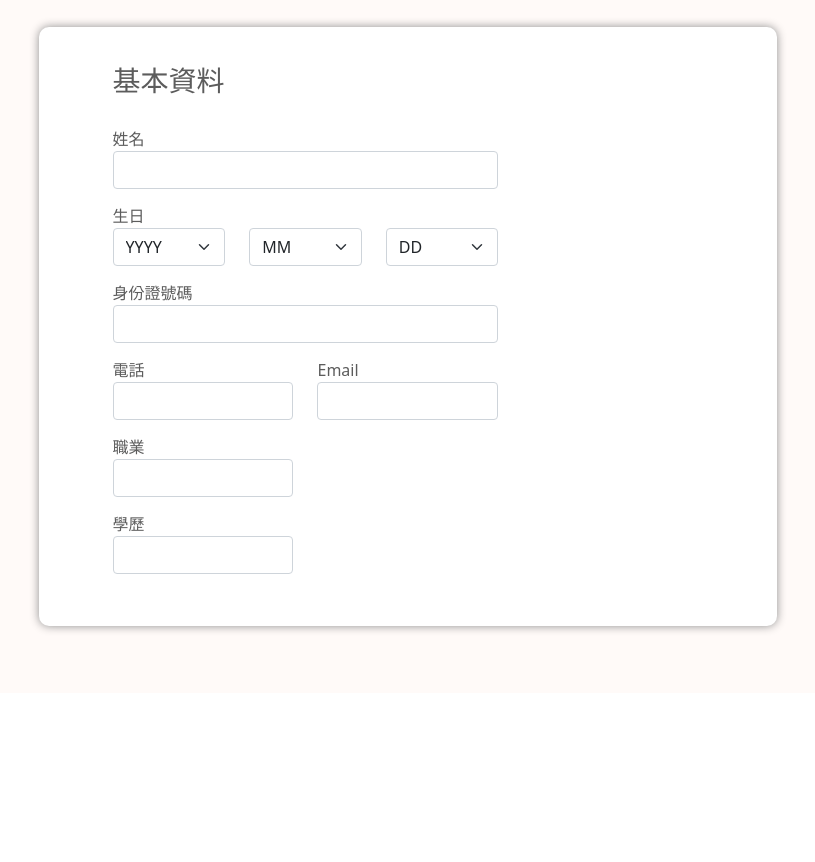
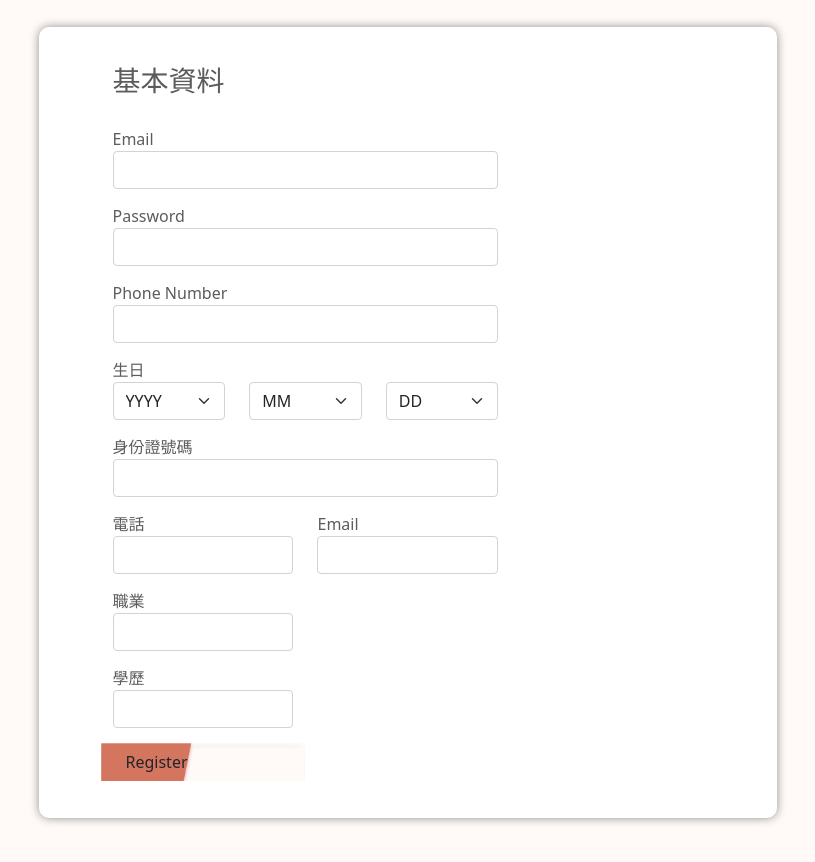
Before and after one commit to fbd3887/medical-frontend, a React (Create React App) app: page /register in a window 1280 px wide. Shown: the part 320-1182 px from the top of the page, without its empty margins (232-1047 px from the left). Before the commit the page ends 1013 px from the top, so only its background shows below. Built offline with nearby package versions, Linux system fonts and the light colour scheme.

Commit message:
integrating register api to register new user

```diff
--- a/package.json
+++ b/package.json
@@ -6,6 +6,7 @@
     "@testing-library/jest-dom": "^5.14.1",
     "@testing-library/react": "^11.2.7",
     "@testing-library/user-event": "^12.8.3",
+    "axios": "^0.24.0",
     "bootstrap": "^5.1.3",
     "node-sass": "^6.0.1",
     "react": "^17.0.2",
--- /dev/null
+++ b/src/api/axios.js
@@ -0,0 +1,26 @@
+import axios from 'axios'
+
+const api = axios.create({
+   baseURL: 'https://2swtcczgla.execute-api.us-east-1.amazonaws.com/prod',
+   headers: {
+      'Content-type': 'application/json'
+   }
+});
+
+
+export const register=(userData, setIsLoading)=>{
+
+ api.post('/register', userData)
+ .then(res => {
+   if(res.status === 200){
+     window.location.replace('/')
+   }
+   setIsLoading(false)
+ })
+ .catch(error => {
+     if(error.response.message) alert(error.response.message);
+     if(error.response.data.error) alert(error.response.data.error)
+     setIsLoading(false)
+ });
+}
+export default api;
--- a/src/components/register/Register.jsx
+++ b/src/components/register/Register.jsx
@@ -1,134 +1,250 @@
-import React from 'react'
+import React, { useState } from 'react'
 import Outerheader from '../outerheader/OuterHeader'
 import '../../scss/outerpage.scss'
+import {register} from '../../api/axios'
 export default function Register() {
+  const [name, setName] = useState('')
+  const [dobDay, setDobDay] = useState('')
+  const [dobMonth, setDobMonth] = useState('')
+  const [dobYear, setDobYear] = useState('')
+  const [idNumber, setIdNumber] = useState('')
+  const [occupation, setOccupation] = useState('')
+  const [education, setEducation] = useState('')
+
+  const [email, setEmail] = useState('')
+  const [phoneNumber, setPhoneNumber] = useState('')
+  const [password, setPassword] = useState('')
+  const [isloading, setIsLoading] = useState(false)
+
+  const handleRegister = () => {
+    setIsLoading(true)
+    register({
+      "email_id":email,
+      "password":password,
+      "phone_num":phoneNumber
+    },setIsLoading)
+  }
+
   return (
-    <div className="outerPage">
+    <div className='outerPage'>
       <Outerheader />
-      <h1 className="text-center">Register 註冊</h1>
-      <div className="row">
-        <div class="col-md-4 offset-md-4 paddingLeft25">
-          <div className="treeOptionTab">
-            <div className="treeOptionTabHeding">實際年齡</div>
-            <div className="treeOptionTabOption">32 歲</div>
+      <h1 className='text-center'>Register 註冊</h1>
+      <div className='row'>
+        <div className='col-md-4 offset-md-4 paddingLeft25'>
+          <div className='treeOptionTab'>
+            <div className='treeOptionTabHeding'>實際年齡</div>
+            <div className='treeOptionTabOption'>32 歲</div>
           </div>
-          <div className="treeOptionTab">
-            <div className="treeOptionTabHeding">卵巢年齡</div>
-            <div className="treeOptionTabOption">35 歲</div>
+          <div className='treeOptionTab'>
+            <div className='treeOptionTabHeding'>卵巢年齡</div>
+            <div className='treeOptionTabOption'>35 歲</div>
           </div>
-          <div className="treeOptionTab">
-            <div className="treeOptionTabHeding">AMH 值</div>
-            <div className="treeOptionTabOption">3.10</div>
+          <div className='treeOptionTab'>
+            <div className='treeOptionTabHeding'>AMH 值</div>
+            <div className='treeOptionTabOption'>3.10</div>
           </div>
         </div>
       </div>
-      <div className="row">
-        <div class="col-md-8 offset-md-2">
-          <div className="formOptionCard">
+      <div className='row'>
+        <div className='col-md-8 offset-md-2'>
+          <div className='formOptionCard'>
             <h3>基本資料</h3>
-            <div className="row">
-              <div className="col-md-8">
-                <div className="row">
-                  <label>姓名</label>
+            <div className='row'>
+              <div className='col-md-8'>
+
+                {/* Email  */}
+                <div className='row'>
+                  <label>Email</label>
                   <br />
-                  <div className="col-md-12 innerFieldDiv">
-                    <input className="form-control" type="text" />
+                  <div className='col-md-12 innerFieldDiv'>
+                    <input
+                      className='form-control'
+                      type='text'
+                      value={email}
+                      onChange={(e) => {
+                        setEmail(e.target.value)
+                      }}
+                    />
                   </div>
                 </div>
               </div>
             </div>
-            <div className="row">
-              <div className="col-md-8">
-                <div className="row">
+
+            {/* Password */}
+            <div className='row'>
+              <div className='col-md-8'>
+                <div className='row'>
+                  <label>Password</label>
+                  <br />
+                  <div className='col-md-12 innerFieldDiv'>
+                    <input
+                      className='form-control'
+                      type='password'
+                      value={password}
+                      onChange={(e) => {
+                        setPassword(e.target.value)
+                      }}
+                    />
+                  </div>
+                </div>
+              </div>
+            </div>
+
+            {/* Phone */}
+            <div className='row'>
+              <div className='col-md-8'>
+                <div className='row'>
+                  <label>Phone Number</label>
+                  <br />
+                  <div className='col-md-12 innerFieldDiv'>
+                    <input
+                      className='form-control'
+                      type='text'
+                      value={phoneNumber}
+                      onChange={(e) => {
+                        setPhoneNumber(e.target.value)
+                      }}
+                    />
+                  </div>
+                </div>
+              </div>
+            </div>
+
+            <div className='row'>
+              <div className='col-md-8'>
+                <div className='row'>
                   <label>生日</label>
                   <br />
-                  <div className="col-md-4 innerFieldDiv">
+                  <div className='col-md-4 innerFieldDiv'>
                     <select
-                      class="form-select"
-                      aria-label="Default select example"
+                      className='form-select'
+                      aria-label='Default select example'
+                      onChange={(e) => {
+                        e.target.value === 'YYYY' ? setDobYear('') : setDobYear(e.target.value)
+                      }}
                     >
-                      <option selected>YYYY</option>
-                      <option value="1">One</option>
-                      <option value="2">Two</option>
-                      <option value="3">Three</option>
+                      <option selected >YYYY</option>
+                      <option value='1'>One</option>
+                      <option value='2'>Two</option>
+                      <option value='3'>Three</option>
                     </select>
                   </div>
-                  <div className="col-md-4 innerFieldDiv">
+                  <div className='col-md-4 innerFieldDiv'>
                     <select
-                      class="form-select"
-                      aria-label="Default select example"
+                      className='form-select'
+                      aria-label='Default select example'
+                      onChange={(e) => {
+                        e.target.value === 'MM' ? setDobMonth('') : setDobMonth(e.target.value)
+                      }}
                     >
                       <option selected>MM</option>
-                      <option value="1">One</option>
-                      <option value="2">Two</option>
-                      <option value="3">Three</option>
+                      <option value='1'>One</option>
+                      <option value='2'>Two</option>
+                      <option value='3'>Three</option>
                     </select>
                   </div>
-                  <div className="col-md-4 innerFieldDiv">
+                  <div className='col-md-4 innerFieldDiv'>
                     <select
-                      class="form-select"
-                      aria-label="Default select example"
+                      className='form-select'
+                      aria-label='Default select example'
+                      onChange={(e) => {
+                        e.target.value === 'DD' ? setDobDay('') : setDobDay(e.target.value)
+                      }}
                     >
                       <option selected>DD</option>
-                      <option value="1">One</option>
-                      <option value="2">Two</option>
-                      <option value="3">Three</option>
+                      <option value='1'>One</option>
+                      <option value='2'>Two</option>
+                      <option value='3'>Three</option>
                     </select>
                   </div>
                 </div>
               </div>
             </div>
-            <div className="row">
-              <div className="col-md-8">
-                <div className="row">
+            <div className='row'>
+              <div className='col-md-8'>
+                <div className='row'>
                   <label>身份證號碼</label>
                   <br />
-                  <div className="col-md-12 innerFieldDiv">
-                    <input className="form-control" type="text" />
+                  <div className='col-md-12 innerFieldDiv'>
+                    <input
+                      className='form-control'
+                      type='text'
+                      value={idNumber}
+                      onChange={(e) => {
+                        setIdNumber(e.target.value)
+                      }}
+                    />
                   </div>
                 </div>
               </div>
             </div>
-            <div className="row">
-              <div className="col-md-4">
-                <div className="row">
+            <div className='row'>
+              <div className='col-md-4'>
+                <div className='row'>
                   <label>電話</label>
                   <br />
-                  <div className="col-md-12 innerFieldDiv">
-                    <input className="form-control" type="text" />
+                  <div className='col-md-12 innerFieldDiv'>
+                    <input
+                      className='form-control'
+                      type='text'
+                    />
                   </div>
                 </div>
               </div>
-              <div className="col-md-4">
-                <div className="row">
+              <div className='col-md-4'>
+                <div className='row'>
                   <label>Email</label>
                   <br />
-                  <div className="col-md-12 innerFieldDiv">
-                    <input className="form-control" type="email" />
+                  <div className='col-md-12 innerFieldDiv'>
+                    <input
+                      className='form-control'
+                      type='email'
+                    />
                   </div>
                 </div>
               </div>
             </div>
-            <div className="row">
-              <div className="col-md-4">
-                <div className="row">
+            <div className='row'>
+              <div className='col-md-4'>
+                <div className='row'>
                   <label>職業</label>
                   <br />
-                  <div className="col-md-12 innerFieldDiv">
-                    <input className="form-control" type="text" />
+                  <div className='col-md-12 innerFieldDiv'>
+                    <input
+                      className='form-control'
+                      type='text'
+                      value={occupation}
+                      onChange={(e) => {
+                        setOccupation(e.target.value)
+                      }}
+                    />
                   </div>
                 </div>
               </div>
             </div>
-            <div className="row">
-              <div className="col-md-4">
-                <div className="row">
+            <div className='row'>
+              <div className='col-md-4'>
+                <div className='row'>
                   <label>學歷</label>
                   <br />
-                  <div className="col-md-12 innerFieldDiv">
-                    <input className="form-control" type="text" />
+                  <div className='col-md-12 innerFieldDiv'>
+                    <input
+                      className='form-control'
+                      type='text'
+                      value={education}
+                      onChange={(e) => {
+                        setEducation(e.target.value)
+                      }}
+                    />
                   </div>
                 </div>
+              </div>
+            </div>
+            <div className='row'>
+              <div className='col-md-4 loginBackground'>
+                <button onClick={handleRegister} className='btn'>
+                  {isloading ? "Loading...":"Register" }
+                </button>
               </div>
             </div>
           </div>
```
